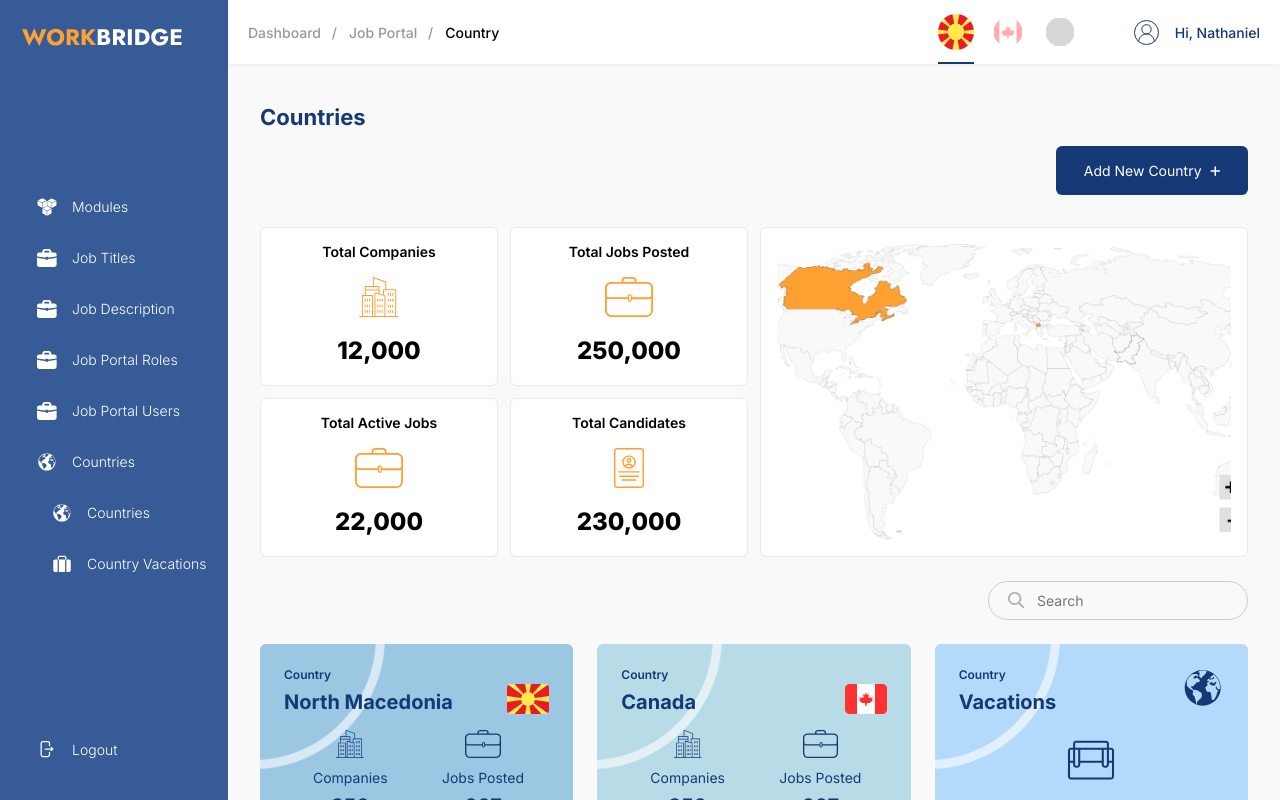
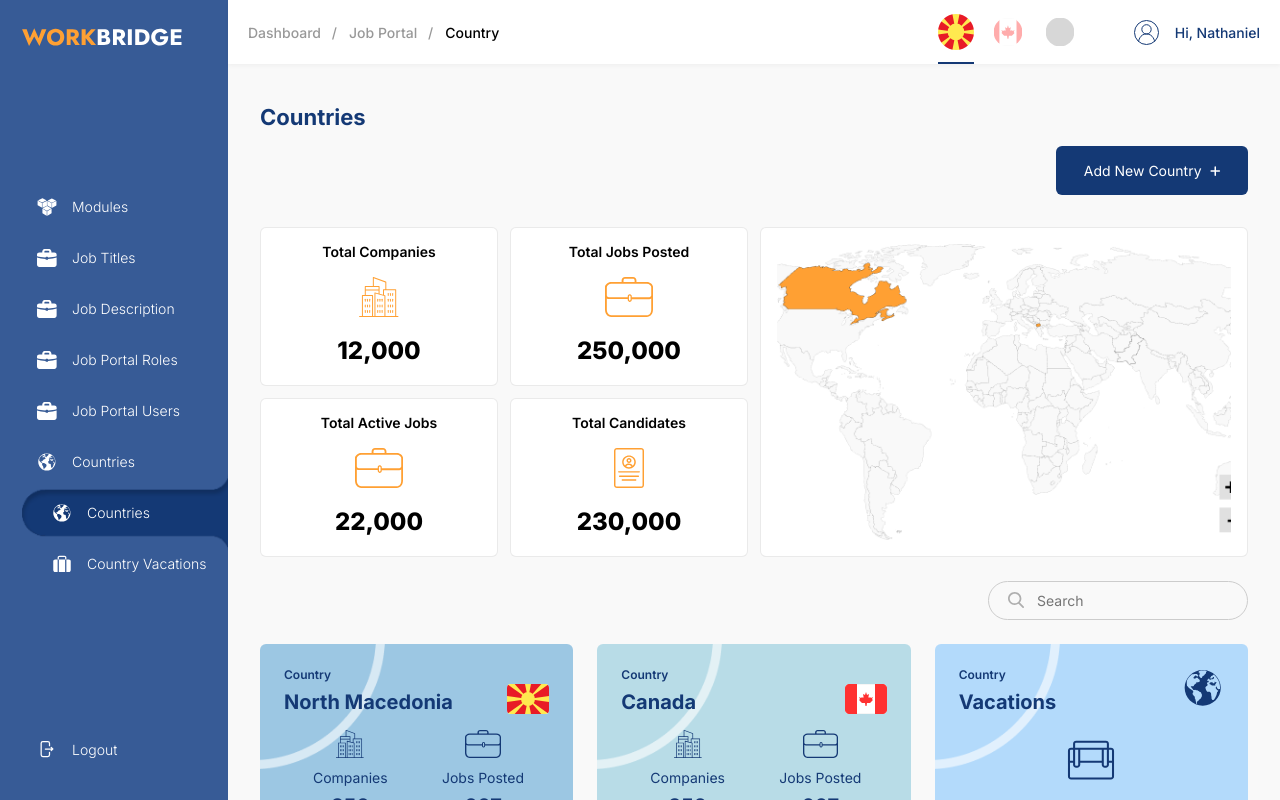
Before and after one commit to srq95/test-assignment, a Next.js app: page / in a window 1280 px wide. Shown: the top 800 px of the page. Built offline with nearby package versions, Linux system fonts and the light colour scheme; grey boxes are pictures that could not be loaded.

Commit message:
Added: Active Effect On Active Link

```diff
--- a/src/components/SideMenu/SideMenu.module.css
+++ b/src/components/SideMenu/SideMenu.module.css
@@ -43,3 +43,21 @@
   transform: translate(0%, -50%);
   width: 1.25rem;
 }
+
+.sideMenu ul > li {
+  position: relative;
+  z-index: 1;
+}
+
+.sideMenu ul > li.active::before {
+  content: "";
+  position: absolute;
+  top: 50%;
+  right: 0;
+  width: 12.875rem;
+  height: 150%;
+  background: url("/assets/images/shape/activeLink.png") no-repeat right center;
+  background-size: contain;
+  transform: translate(0%, -50%);
+  z-index: -1;
+}
--- a/src/components/SideMenu/SideMenuLinks.ts
+++ b/src/components/SideMenu/SideMenuLinks.ts
@@ -33,6 +33,7 @@ const SideMenuLinks: SideMenuLinksType[] = [
         name: "Countries",
         icon: "/assets/images/icons/globe.svg",
         link: "/",
+        active: true,
       },
       {
         name: "Country Vacations",
@@ -48,7 +49,7 @@ const SideMenuBottomLinks: SideMenuLinksType[] = [
     name: "Logout",
     icon: "/assets/images/icons/logout.svg",
     link: "/",
-  }
-]
+  },
+];
 
-export {SideMenuLinks, SideMenuBottomLinks};
+export { SideMenuLinks, SideMenuBottomLinks };
--- a/src/components/SideMenu/index.tsx
+++ b/src/components/SideMenu/index.tsx
@@ -16,7 +16,10 @@ const SideMenu = () => {
               {item.dropDown && (
                 <ul>
                   {item.dropDown.map((dropMenuItem, dropMenuIndex) => (
-                    <li key={dropMenuIndex}>
+                    <li
+                      key={dropMenuIndex}
+                      className={dropMenuItem.active ? style.active : ""}
+                    >
                       <MenuLinks item={dropMenuItem} />
                     </li>
                   ))}
```
Also changed, not shown: public/assets/images/shape/activeLink.png (added).
